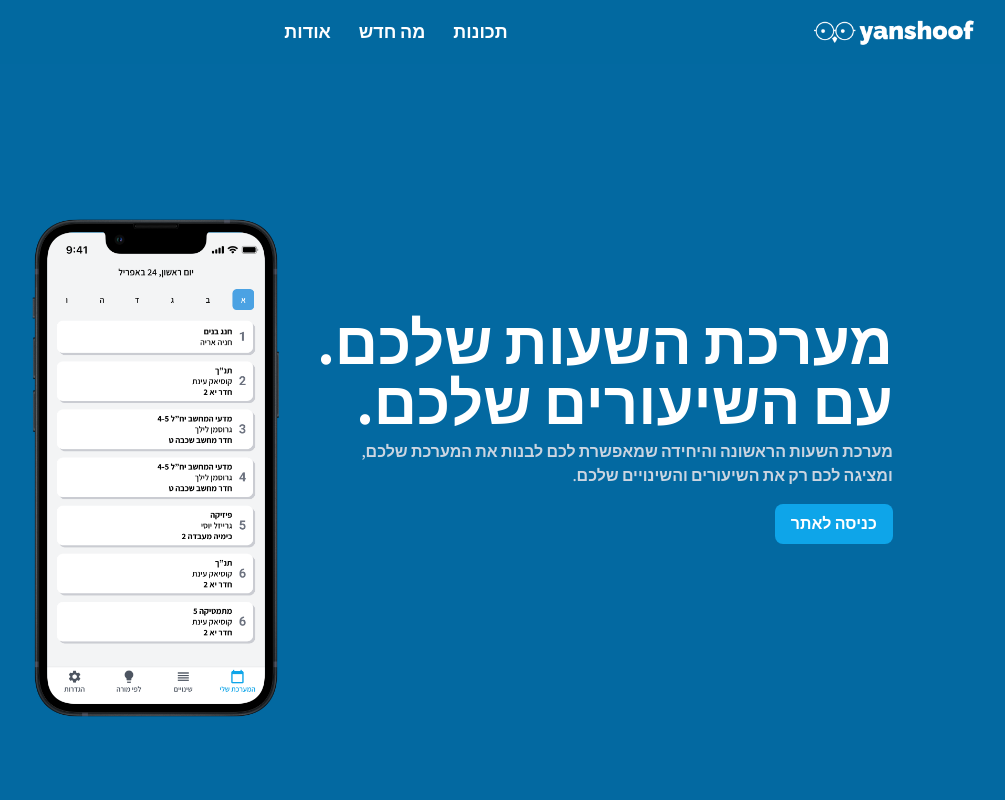
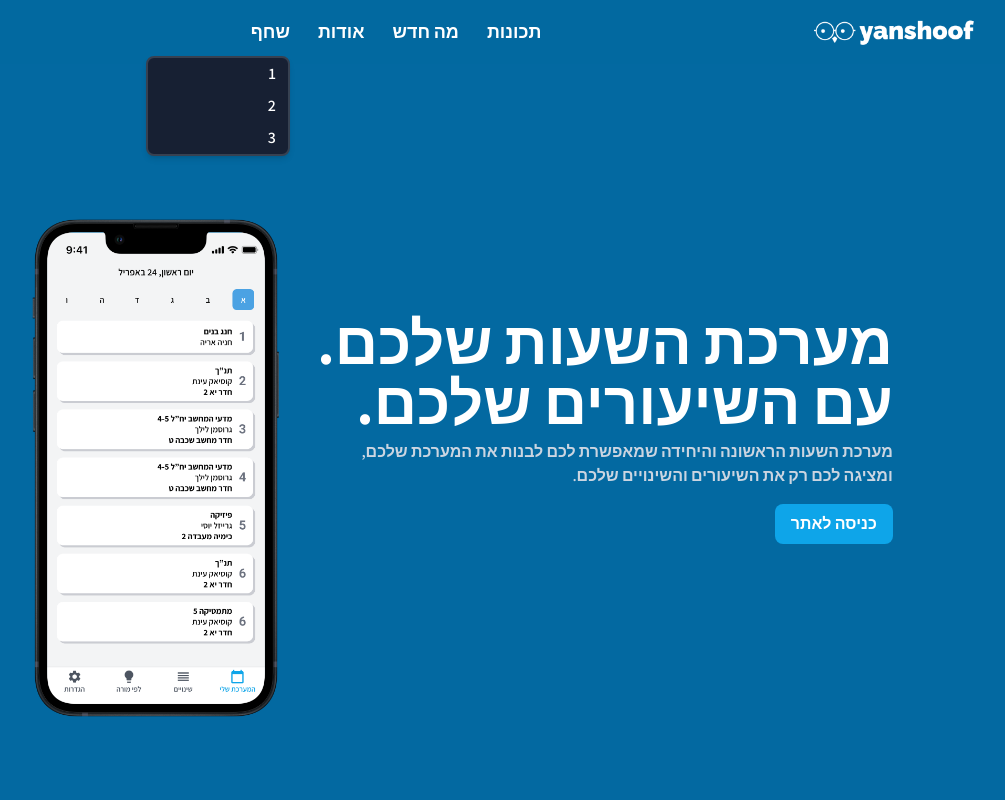
Before and after one commit to yanshoof-app/marketing, a Next.js app: page / in a window 1280 px wide. Shown: the top 800 px of the page, without its empty margins (178-1183 px from the left). Built offline with nearby package versions, Linux system fonts and the light colour scheme.

Commit message:
FEATURE: Multiple Nav Links

```diff
--- /dev/null
+++ b/components/ui/Navbar/DropdownNavLink.tsx
@@ -0,0 +1,33 @@
+import NavLink, { NavLinkProps } from './NavLink'
+import Link from 'next/link'
+
+export const variants = {
+  default: 'bg-white dark:bg-slate-850 border-gray-200 dark:border-gray-700',
+  alwaysDark: 'bg-slate-850 border-gray-700',
+}
+
+export type Variant = keyof typeof variants
+
+export default function DropdownNavLink({
+  navLinks,
+  variant = 'default',
+}: {
+  navLinks: NavLinkProps[]
+  variant: Variant
+}) {
+  return (
+    <div
+      className={`flex flex-col absolute top-14 w-36 ${variants[variant]} border-[2px] rounded-lg overflow-hidden shadow-md`}
+    >
+      {navLinks.map((navLink, index) => (
+        <Link href={navLink.to} passHref key={index}>
+          <a key={index} className="w-full px-3 py-1 hover:text-primary-500">
+            <p className={`font-semibold text-md cursor-pointer w-full`}>
+              {navLink.label}
+            </p>
+          </a>
+        </Link>
+      ))}
+    </div>
+  )
+}
--- /dev/null
+++ b/components/ui/Navbar/MultipleNavLinks.tsx
@@ -0,0 +1,20 @@
+import DropdownNavLink, { Variant } from './DropdownNavLink'
+import { NavLinkProps } from './NavLink'
+
+export default function MultipleNavLinks({
+  label,
+  navLinks,
+  variant = 'default',
+}: {
+  label: string
+  navLinks: NavLinkProps[]
+  variant?: Variant
+}) {
+  const opened = true
+  return (
+    <div className="flex">
+      <a className={`font-bold text-lg cursor-pointer`}>{label}</a>
+      {opened && <DropdownNavLink navLinks={navLinks} variant={variant} />}
+    </div>
+  )
+}
--- a/components/ui/Navbar/NavLink.tsx
+++ b/components/ui/Navbar/NavLink.tsx
@@ -14,7 +14,7 @@ export default function NavLink({ label, to }: NavLinkProps) {
   return (
     <Link href={to} passHref>
       <a
-        className={`font-bold text-lg cursor-pointer${
+        className={`font-bold text-lg cursor-pointer ${
           active ? ' text-primary-500' : ''
         }`}
       >
--- a/components/ui/Navbar/index.tsx
+++ b/components/ui/Navbar/index.tsx
@@ -6,6 +6,8 @@ import { DarkMode } from '../../icons'
 import Logo from '../../Logo'
 import { useTheme } from '../../ThemeProvider'
 import DarkModeToggle from './DarkModeToggle'
+import DropdownNavLink from './DropdownNavLink'
+import MultipleNavLinks from './MultipleNavLinks'
 import NavLink from './NavLink'
 
 const FEATURES = 'תכונות'
@@ -34,6 +36,15 @@ export default function Navbar({ className = '' }: { className? }) {
           <NavLink to="/features" label={FEATURES} />
           <NavLink to="/whatsnew" label={WHATS_NEW} />
           <NavLink to="/about" label={ABOUT} />
+          <MultipleNavLinks
+            label="שחף"
+            navLinks={[
+              { label: '1', to: '/asd' },
+              { label: '2', to: '/asd' },
+              { label: '3', to: '/asd' },
+            ]}
+            variant={active ? 'alwaysDark' : 'default'}
+          />
         </div>
         <div>
           <DarkModeToggle variant={active ? 'white' : 'black'} />
```
